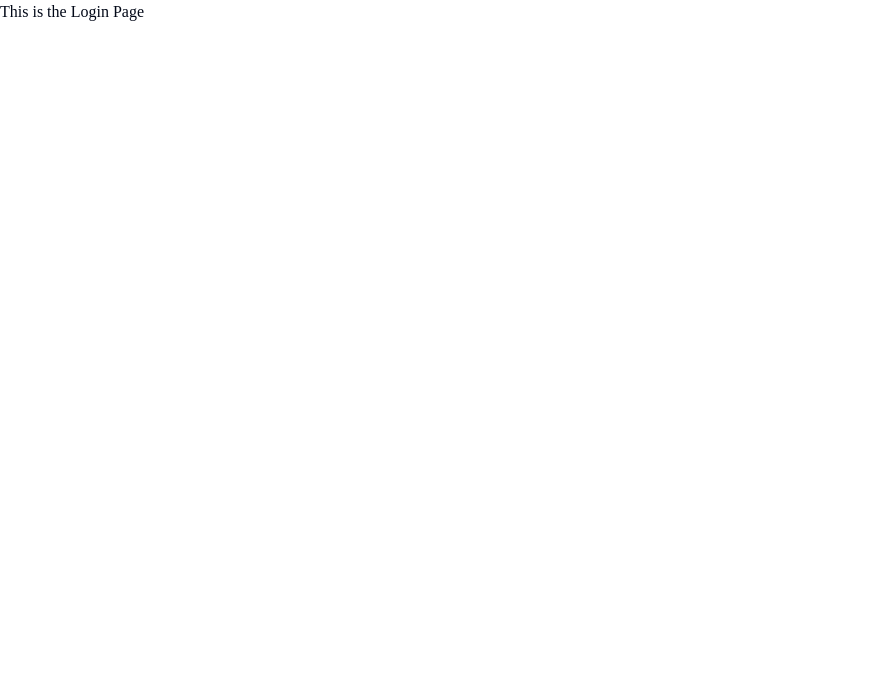
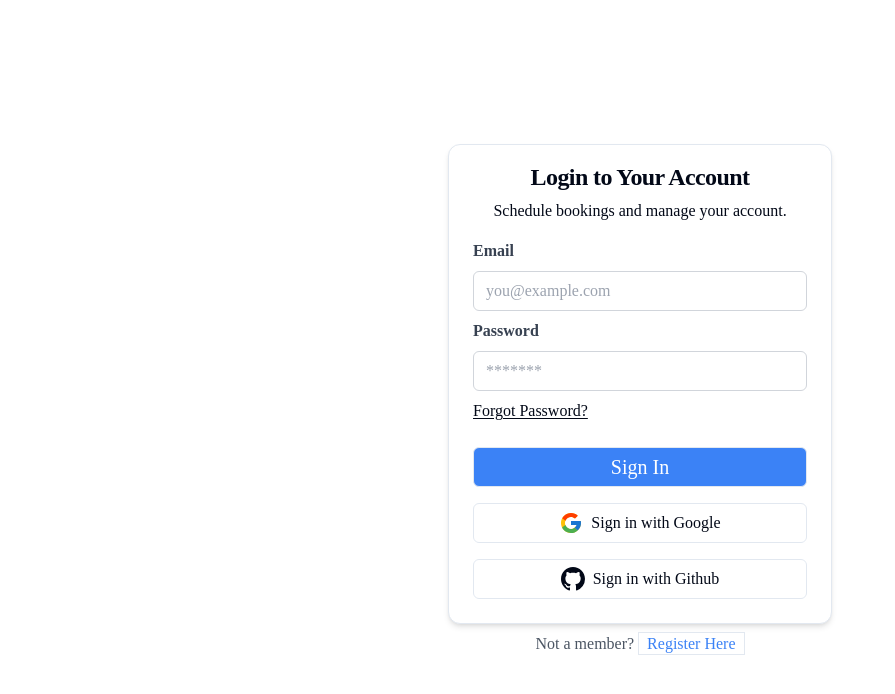
Before and after one commit to Donvine254/car-hub-rental-website, a Next.js app: page /login in a window 1280 px wide. Shown: the top 694 px of the page, without its empty margins (0-895 px from the left). Built offline with nearby package versions, Linux system fonts and the light colour scheme.

Commit message:
added login page

```diff
--- a/app/login/page.tsx
+++ b/app/login/page.tsx
@@ -1,7 +1,104 @@
 import React from "react";
-
+import { GoogleIcon, GithubIcon } from "@/assets";
 type Props = {};
 
 export default function page({}: Props) {
-  return <div>This is the Login Page</div>;
+  return (
+    <form className="w-full">
+      <div className="flex flex-col items-center justify-center w-full min-h-screen px-4 font-poppins">
+        <div
+          className="border text-card-foreground w-full max-w-sm mx-auto rounded-xl shadow-md overflow-hidden bg-white"
+          data-v0-t="card">
+          <div className="flex flex-col space-y-1.5 px-6 py-4 font-poppins relative">
+            <h3 className="font-semibold tracking-tight text-2xl text-center">
+              Login to Your Account
+            </h3>
+            <p className="text-base  text-center">
+              Schedule bookings and manage your account.
+            </p>
+          </div>
+          <div className="px-6 space-y-2">
+            <div className="space-y-2 group">
+              <label
+                className="text-base font-bold leading-none peer-disabled:cursor-not-allowed peer-disabled:opacity-70 text-gray-700"
+                htmlFor="email">
+                Email
+              </label>
+              <input
+                className="flex h-10 bg-background text-base  disabled:cursor-not-allowed disabled:opacity-50 w-full px-3 py-2 border border-gray-300 rounded-md"
+                id="email"
+                name="email"
+                type="email"
+                placeholder="you@example.com"
+                required
+              />
+            </div>
+            <div className="space-y-2">
+              <label
+                className="text-base font-bold leading-none peer-disabled:cursor-not-allowed peer-disabled:opacity-70 text-gray-700"
+                htmlFor="password">
+                Password
+              </label>
+              <input
+                className="flex h-10 bg-background text-base disabled:cursor-not-allowed disabled:opacity-50 w-full px-3 py-2 border border-gray-300 rounded-md"
+                id="password"
+                name="password"
+                placeholder="*******"
+                minLength={8}
+                required
+                type="password"
+              />
+            </div>
+            <div className="xsm:text-sm flex items-center justify-between gap-1 md:gap-4">
+              {/* <div className="flex items-center justify-start gap-1 md:gap-4">
+            <input
+              type="checkbox"
+              value={showPassword}
+              onChange={() => setShowPassword(!showPassword)}
+            />
+            <span> {!showPassword ? "Show" : "Hide"} Password</span>
+          </div> */}
+              <div>
+                <a
+                  className="hover:text-blue-500 underline underline-offset-2 cursor-pointer"
+                  href="/reset?action=unsafe&not-recommended">
+                  Forgot Password?
+                </a>
+              </div>
+            </div>
+          </div>
+
+          <div className="items-center p-6 flex flex-col space-y-4">
+            <button
+              className="inline-flex items-center justify-center text-xl font-medium border disabled:pointer-events-none disabled:bg-gray-100 disabled:text-black  h-10 px-4 py-2 w-full bg-blue-500 hover:bg-blue-600 text-white rounded-md"
+              type="submit"
+              title="login">
+              Sign In
+            </button>
+            {/* beginning of social logins */}
+            <button
+              className="rounded-md text-base font-medium  border  hover:bg-black hover:text-white  h-10 px-4 py-2 w-full flex justify-center items-center space-x-2"
+              type="button">
+              <GoogleIcon />
+              <span>Sign in with Google</span>
+            </button>
+            <button
+              className="rounded-md text-base font-medium  border  hover:bg-black hover:text-white  h-10 px-4 py-2 w-full flex justify-center items-center space-x-2"
+              type="button">
+              <GithubIcon />
+              <span>Sign in with Github</span>
+            </button>
+          </div>
+        </div>
+        <div className="mt-2 text-gray-600">
+          Not a member?{" "}
+          <a
+            className="text-blue-500 hover:underline border px-2 py-0.5"
+            href="register">
+            Register Here
+          </a>
+        </div>
+      </div>
+    </form>
+  );
 }
--- /dev/null
+++ b/assets/index.tsx
@@ -0,0 +1,37 @@
+import React, { FC, SVGProps, ReactSVGElement } from "react";
+interface GoogleIconProps extends SVGProps<ReactSVGElement> {}
+
+interface GithubIconProps extends SVGProps<ReactSVGElement> {
+  className?: string;
+}
+
+export const GoogleIcon: FC<GoogleIconProps> = () => (
+  <svg
+    width="24"
+    height="24"
+    xmlns="http://www.w3.org/2000/svg"
+    viewBox="0 0 48 48">
+    <path
+      fill="#FFC107"
+      d="M43.611,20.083H42V20H24v8h11.303c-1.649,4.657-6.08,8-11.303,8c-6.627,0-12-5.373-12-12c0-6.627,5.373-12,12-12c3.059,0,5.842,1.154,7.961,3.039l5.657-5.657C34.046,6.053,29.268,4,24,4C12.955,4,4,12.955,4,24c0,11.045,8.955,20,20,20c11.045,0,20-8.955,20-20C44,22.659,43.862,21.35,43.611,20.083z"></path>
+    <path
+      fill="#FF3D00"
+      d="M6.306,14.691l6.571,4.819C14.655,15.108,18.961,12,24,12c3.059,0,5.842,1.154,7.961,3.039l5.657-5.657C34.046,6.053,29.268,4,24,4C16.318,4,9.656,8.337,6.306,14.691z"></path>
+    <path
+      fill="#4CAF50"
+      d="M24,44c5.166,0,9.86-1.977,13.409-5.192l-6.19-5.238C29.211,35.091,26.715,36,24,36c-5.202,0-9.619-3.317-11.283-7.946l-6.522,5.025C9.505,39.556,16.227,44,24,44z"></path>
+    <path
+      fill="#1976D2"
+      d="M43.611,20.083H42V20H24v8h11.303c-0.792,2.237-2.231,4.166-4.087,5.571c0.001-0.001,0.002-0.001,0.003-0.002l6.19,5.238C36.971,39.205,44,34,44,24C44,22.659,43.862,21.35,43.611,20.083z"></path>
+  </svg>
+);
+export const GithubIcon: FC<GithubIconProps> = ({ className }) => (
+  <svg
+    fill="currentColor"
+    viewBox="0 0 16 16"
+    height="24"
+    width="24"
+    className={className}>
+    <path d="M8 0C3.58 0 0 3.58 0 8c0 3.54 2.29 6.53 5.47 7.59.4.07.55-.17.55-.38 0-.19-.01-.82-.01-1.49-2.01.37-2.53-.49-2.69-.94-.09-.23-.48-.94-.82-1.13-.28-.15-.68-.52-.01-.53.63-.01 1.08.58 1.23.82.72 1.21 1.87.87 2.33.66.07-.52.28-.87.51-1.07-1.78-.2-3.64-.89-3.64-3.95 0-.87.31-1.59.82-2.15-.08-.2-.36-1.02.08-2.12 0 0 .67-.21 2.2.82.64-.18 1.32-.27 2-.27.68 0 1.36.09 2 .27 1.53-1.04 2.2-.82 2.2-.82.44 1.1.16 1.92.08 2.12.51.56.82 1.27.82 2.15 0 3.07-1.87 3.75-3.65 3.95.29.25.54.73.54 1.48 0 1.07-.01 1.93-.01 2.2 0 .21.15.46.55.38A8.012 8.012 0 0016 8c0-4.42-3.58-8-8-8z" />
+  </svg>
+);
```
Also changed, not shown: custom.d.ts (added, +9 -0 lines), tsconfig.json (+7 -1 lines).
